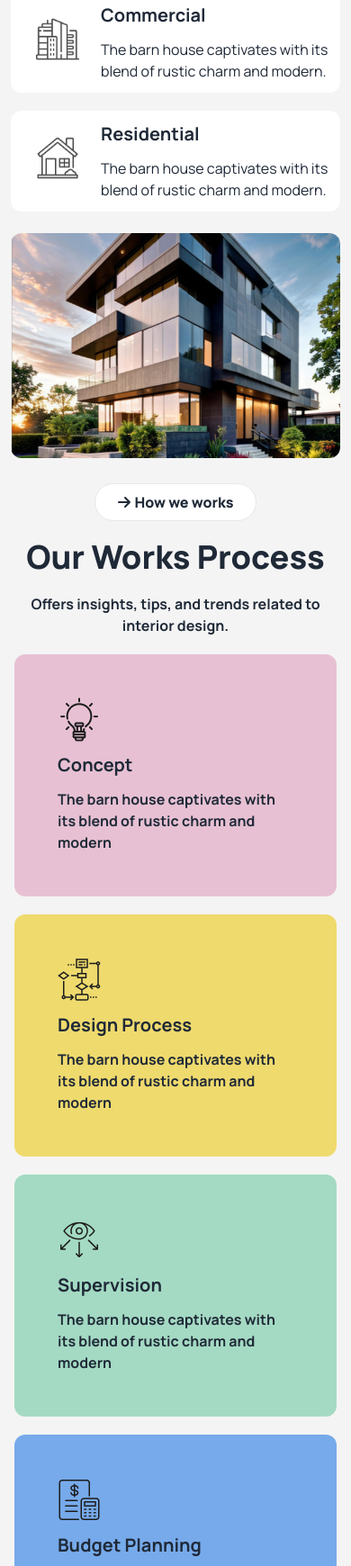
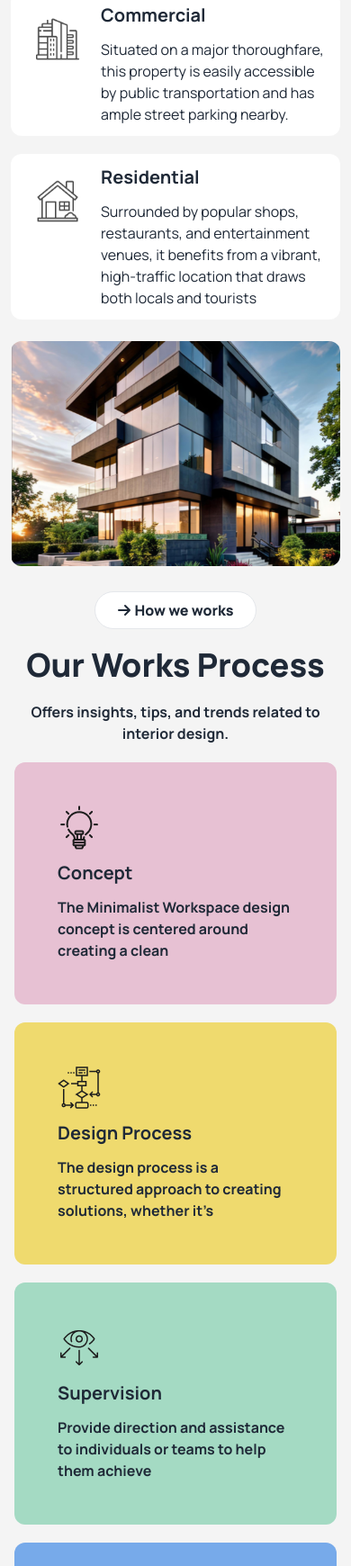
Before and after one commit to BodruddozaRedoy/Rinterio-B10A3, a plain HTML site: page index.html in a window 390 px wide. Shown: the part 995-2735 px from the top of the page at 90% size. Drawn offline with nearby package versions, Linux system fonts and the light colour scheme.

Commit message:
fixing size

```diff
--- a/index.html
+++ b/index.html
@@ -188,7 +188,7 @@
         >
           <img src="assets/banner.png" alt="" />
           <h1 class="text-3xl md:text-5xl font-extrabold text-center">
-            A barn house of this design has a striking appearance
+            A barn house of this design has a <br> striking appearance
           </h1>
           <p class="text-center text-[#494949] font-semibold">
             Introduction to the brand and design approach, focusing on creating spaces that are both beautiful and functional.
@@ -264,11 +264,10 @@
               src="assets/commercial.png"
               alt=""
             />
-            <div class="lg:w-[400px] pl-2 space-y-3">
+            <div class="lg:w-[500px] pl-2 space-y-3">
               <h3 class="font-bold text-xl">Commercial</h3>
               <p>
-                The barn house captivates with its blend of rustic charm and
-                modern.
+                Situated on a major thoroughfare, this property is easily accessible by public transportation and has ample street parking nearby.
               </p>
             </div>
           </div>
@@ -280,11 +279,10 @@
               src="assets/residential.png"
               alt=""
             />
-            <div class="lg:w-[400px] pl-2 space-y-3">
+            <div class="lg:w-[500px] pl-2 space-y-3">
               <h3 class="font-bold text-xl">Residential</h3>
               <p>
-                The barn house captivates with its blend of rustic charm and
-                modern.
+                Surrounded by popular shops, restaurants, and entertainment venues, it benefits from a vibrant, high-traffic location that draws both locals and tourists
               </p>
             </div>
           </div>
@@ -332,32 +330,28 @@
             <img src="assets/concept.png" alt="" />
             <h4 class="font-bold text-xl">Concept</h4>
             <p class="font-bold">
-              The barn house captivates with its blend of rustic charm and
-              modern
+              The Minimalist Workspace design concept is centered around creating a clean
             </p>
           </div>
           <div class="bg-[#EFDA6E] p-12 rounded-xl space-y-3">
             <img src="assets/flow-chart.png" alt="" />
             <h4 class="font-bold text-xl">Design Process</h4>
             <p class="font-bold">
-              The barn house captivates with its blend of rustic charm and
-              modern
+              The design process is a structured approach to creating solutions, whether it’s
             </p>
           </div>
           <div class="bg-[#A4DAC3] p-12 rounded-xl space-y-3">
             <img src="assets/vision.png" alt="" />
             <h4 class="font-bold text-xl">Supervision</h4>
             <p class="font-bold">
-              The barn house captivates with its blend of rustic charm and
-              modern
+              Provide direction and assistance to individuals or teams to help them achieve
             </p>
           </div>
           <div class="bg-[#77AAEA] p-12 rounded-xl space-y-3">
             <img src="assets/budget-planning.png" alt="" />
             <h4 class="font-bold text-xl">Budget Planning</h4>
             <p class="font-bold">
-              The barn house captivates with its blend of rustic charm and
-              modern
+              Establish short-term and long-term financial goals, such as saving for a major
             </p>
           </div>
         </div>
@@ -405,10 +399,7 @@
                   <div class="space-y-5">
                     <h3 class="font-bold text-2xl mt-2">Commercial</h3>
                     <p>
-                      The barn house captivates with its blend of rustic charm
-                      <br />
-                      and modern. The barn house captivates with its blend of
-                      rustic charm and modern .
+                      This premier retail space, located in the heart of the bustling downtown district, offers unparalleled visibility and foot traffic. Spanning 2,500 square feet, the property features
                     </p>
                     <a
                       class="rounded-full font-extrabold flex w-full md:w-[200px] md:inline-flex"
@@ -462,10 +453,7 @@
                 <div class="space-y-5">
                   <h3 class="font-bold text-2xl mt-2">Commercial</h3>
                   <p class="">
-                    The barn house captivates with its blend of rustic charm
-                    <br />
-                    and modern. The barn house captivates with its blend of
-                    rustic charm and modern .
+                    The space is newly renovated with modern finishes, including polished concrete floors, energy-efficient lighting, and a state-of-the-art HVAC system. The layout is highly flexible, allowing
                   </p>
                   <a
                     class="rounded-full flex font-extrabold w-full md:w-[200px] md:inline-flex"
@@ -592,8 +580,7 @@
           </h4>
           <h1 class="text-4xl font-extrabold text-center">What Client's Say</h1>
           <p class="text-center md:w-[45%] font-bold p-2">
-            The barn house captivates with its blend of rustic charm and modern
-            sophistication, featuring weathered wood, sleek metal accents.
+            Lets see our valuable clients replay. They provide there compliment of our services.
           </p>
           <div class="flex flex-col md:flex-row gap-10 items-center md:m-0 m-5">
 
@@ -615,7 +602,7 @@
               <img class="w-[40px] " src="assets/inverted-comma.png" alt="">
 
               </div>
-              <p class="text-[#737373] text-center">I got my dream house from them. They provide good service. I like thier system and their behaviour. Their employees are so kind of thier customers. Thank you.</p>
+              <p class="text-[#737373] text-center">I got my dream house from them. They provide good service. I like thier system and their behaviour.</p>
             </div>
             <div class="shadow-lg px-10 py-10 md:py-20 md:w-[500px] flex flex-col items-center bg-white rounded-xl">
               <img class="w-[100px] h-[100px] md:w-[200px] md:h-[200px] rounded-full" src="assets/avatar-3.png" alt="">
@@ -625,7 +612,7 @@
               <img class="w-[40px] " src="assets/inverted-comma.png" alt="">
 
               </div>
-              <p class="text-[#737373] text-center">Great work. I got my dream house from thier website. They have good system with effective communication. I hope they will get top badge company in the city.</p>
+              <p class="text-[#737373] text-center">Great work. I got my dream house from thier website. They have good system with effective communication.</p>
             </div>
           </div>
       </section>
```
